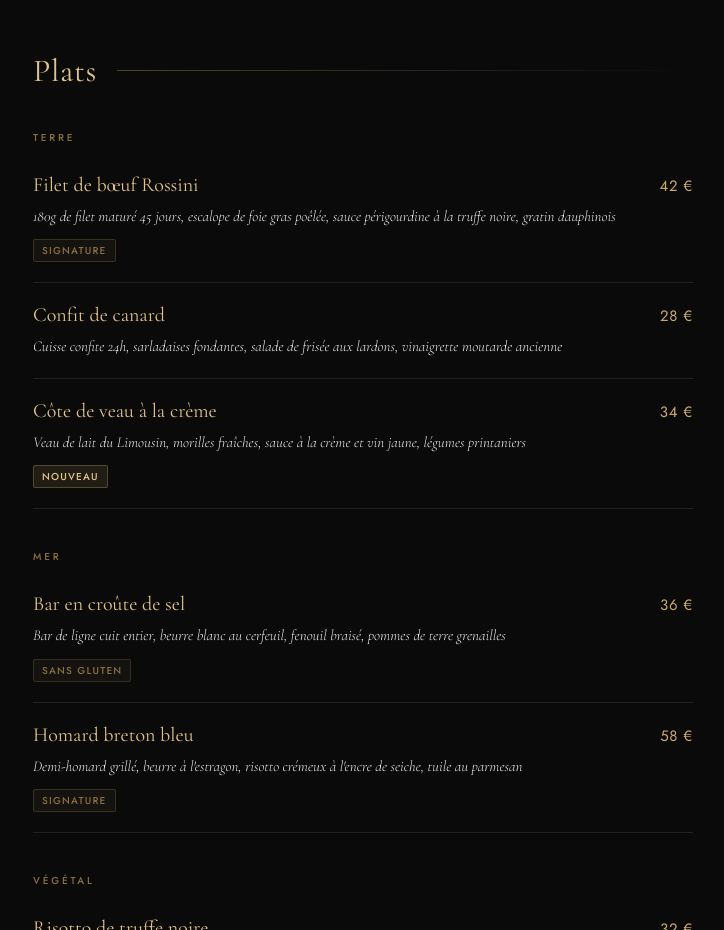
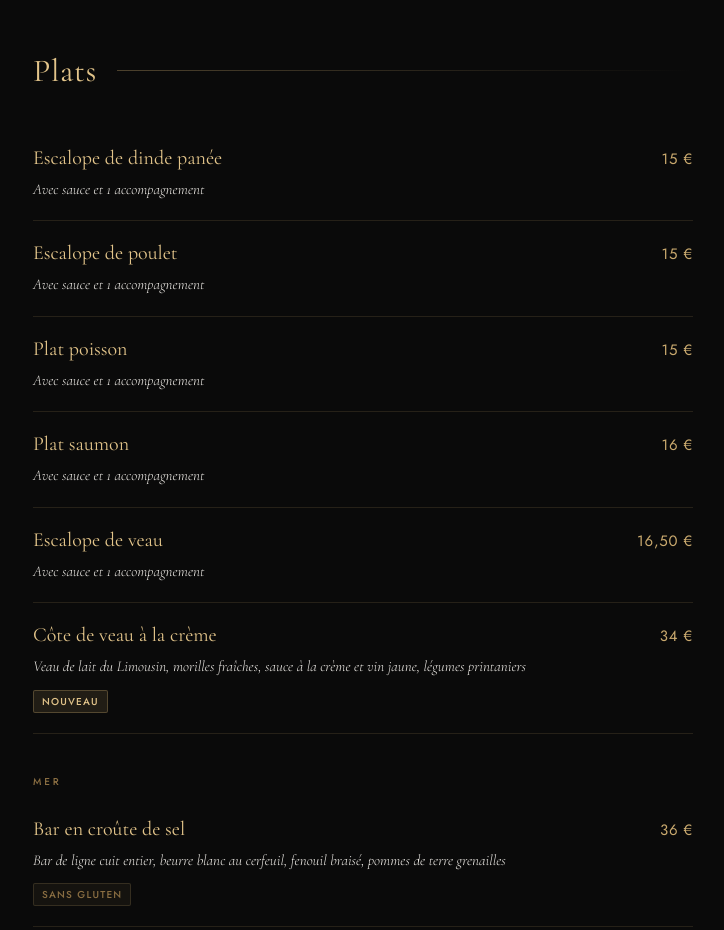
Before and after one commit to MiawMiawMiaw1999/Menu_Milano, a plain HTML site: page index.html in a window 1280 px wide. Shown: the part 2440-3370 px from the top of the page, without its empty margins (277-1001 px from the left). Drawn offline with nearby package versions, Linux system fonts and the light colour scheme.

Commit message:
Update index.html

```diff
--- a/index.html
+++ b/index.html
@@ -554,19 +554,41 @@
       <div class="section-line"></div>
     </div>
 
-    <p class="subsection-label">Terre</p>
+
 
     <div class="item">
-      <span class="item-name">Filet de bœuf Rossini</span>
-      <span class="item-price">42 €</span>
-      <span class="item-desc">180g de filet maturé 45 jours, escalope de foie gras poêlée, sauce périgourdine à la truffe noire, gratin dauphinois</span>
-      <div class="item-tags"><span class="tag tag-chef">Signature</span></div>
+      <span class="item-name">Escalope de dinde panée</span>
+      <span class="item-price">15 €</span>
+      <span class="item-desc">Avec sauce et 1 accompagnement</span>
+
     </div>
 
-    <div class="item">
-      <span class="item-name">Confit de canard</span>
-      <span class="item-price">28 €</span>
-      <span class="item-desc">Cuisse confite 24h, sarladaises fondantes, salade de frisée aux lardons, vinaigrette moutarde ancienne</span>
+   <div class="item">
+      <span class="item-name">Escalope de poulet</span>
+      <span class="item-price">15 €</span>
+      <span class="item-desc">Avec sauce et 1 accompagnement</span>
+
+    </div>
+
+   <div class="item">
+      <span class="item-name">Plat poisson</span>
+      <span class="item-price">15 €</span>
+      <span class="item-desc">Avec sauce et 1 accompagnement</span>
+
+    </div>
+
+   <div class="item">
+      <span class="item-name">Plat saumon</span>
+      <span class="item-price">16 €</span>
+      <span class="item-desc">Avec sauce et 1 accompagnement</span>
+
+    </div>
+
+<div class="item">
+      <span class="item-name">Escalope de veau</span>
+      <span class="item-price">16,50 €</span>
+      <span class="item-desc">Avec sauce et 1 accompagnement</span>
+
     </div>
 
     <div class="item">
```
